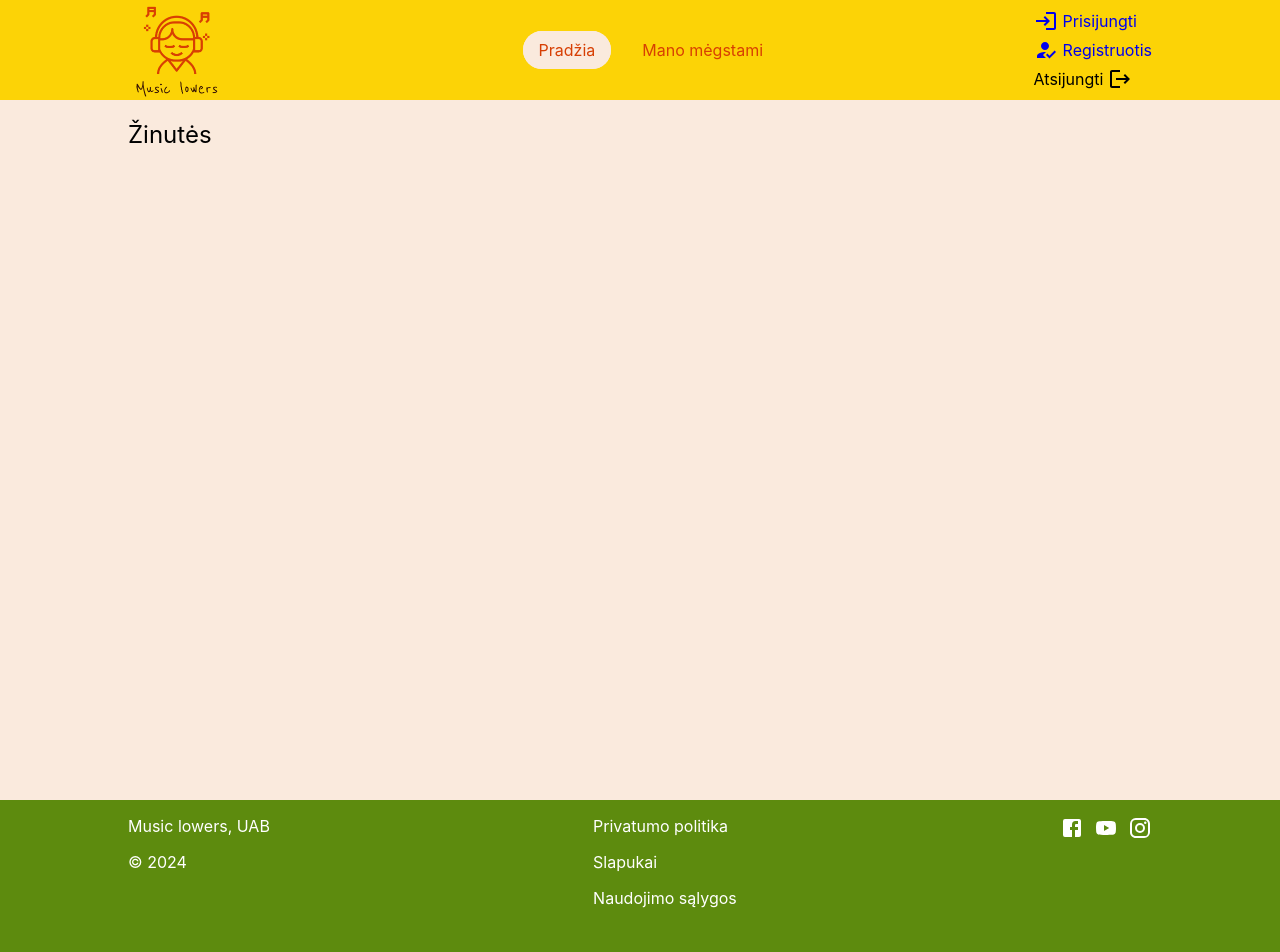
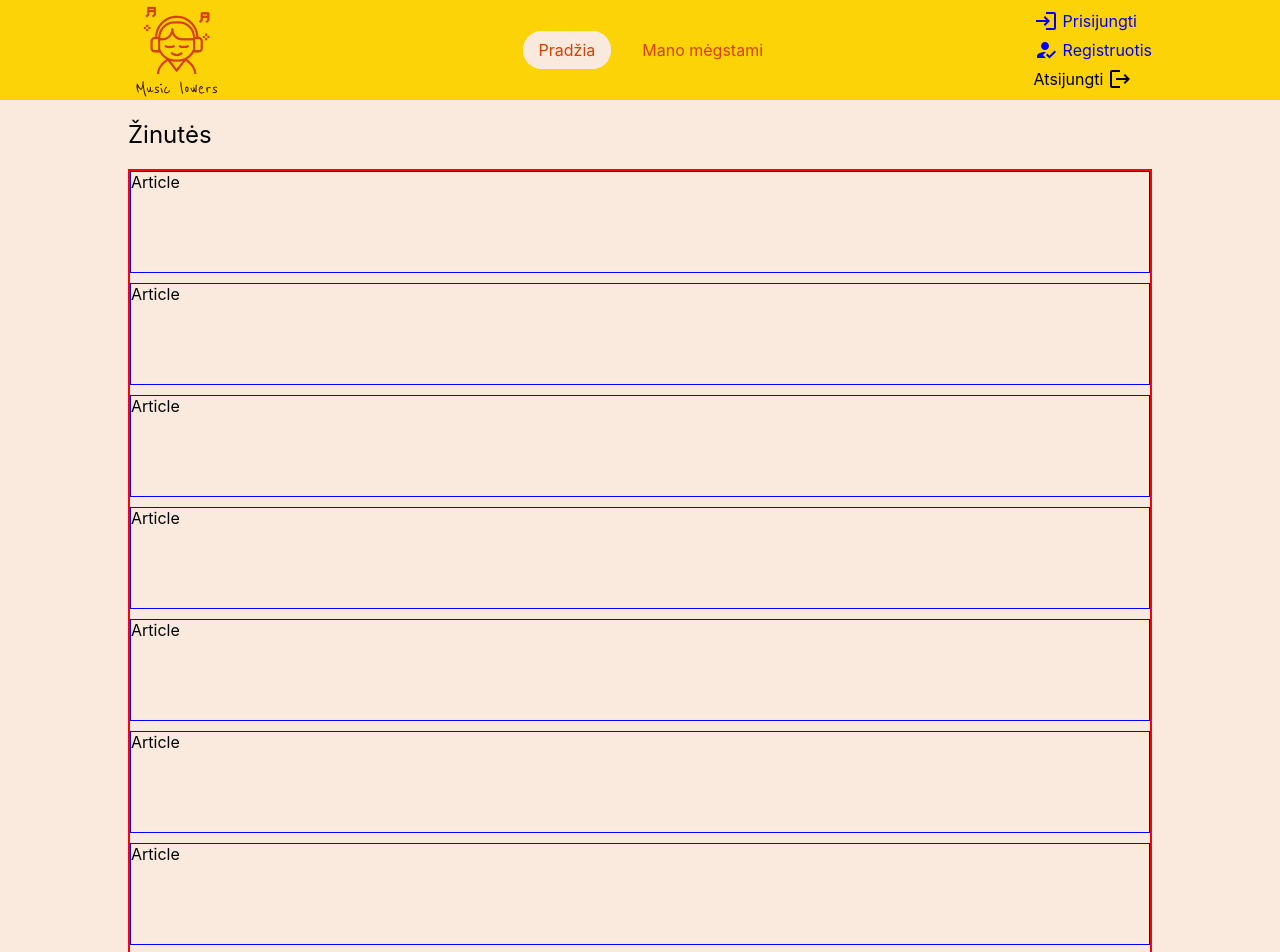
Before and after one commit to deividas-butkus/React-TS-atsiskaitymas-CA, a React (Create React App) app: page / in a window 1280 px wide. Shown: the top 952 px of the page. Built offline with nearby package versions, Linux system fonts and the light colour scheme.

Commit message:
MyFavorite page with FavoritePosts section created | UserBox Links and <a> link fixed | Link to Home added in Header to Logo component |  main moved to PageTemplate and styled

```diff
--- a/src/App.tsx
+++ b/src/App.tsx
@@ -1,11 +1,13 @@
 import { Routes, Route } from "react-router-dom";
 
 import Home from "./components/pages/Home";
+import MyFavorites from "./components/pages/MyFavorites";
 
 const App = () => {
   return (
     <Routes>
       <Route index element={<Home />} />
+      <Route path="myFavorites" element={<MyFavorites />} />
     </Routes>
   );
 };
--- a/src/components/molecules/NavBar.tsx
+++ b/src/components/molecules/NavBar.tsx
@@ -37,7 +37,7 @@ const NavBar = () => {
           <NavLink to={"/"}>Pradžia</NavLink>
         </li>
         <li>
-          <NavLink to={"/userPage"}>Mano mėgstami</NavLink>
+          <NavLink to={"/myFavorites"}>Mano mėgstami</NavLink>
         </li>
       </ul>
     </StyledNav>
--- a/src/components/molecules/UserBox.tsx
+++ b/src/components/molecules/UserBox.tsx
@@ -10,7 +10,8 @@ const StyledUserBoxDiv = styled.div`
   flex-direction: column;
   align-items: left;
   gap: 5px;
-    > a, div {
+  > a,
+  div {
     text-decoration: none;
     display: flex;
     align-items: center;
@@ -18,8 +19,6 @@ const StyledUserBoxDiv = styled.div`
     &:hover {
       cursor: pointer;
       color: #d73f03;
-
-      }
     }
   }
 `;
--- /dev/null
+++ b/src/components/organisms/FavoritePosts.tsx
@@ -0,0 +1,9 @@
+const FavotitePosts = () => {
+  return (
+    <section>
+      <h2>Favorite Posts</h2>
+    </section>
+  );
+};
+
+export default FavotitePosts;
--- a/src/components/organisms/Header.tsx
+++ b/src/components/organisms/Header.tsx
@@ -1,3 +1,4 @@
+import { Link } from "react-router-dom";
 import styled from "styled-components";
 
 import Logo from "../atoms/Logo";
@@ -43,10 +44,11 @@ const Header = ({ logoImg }: Props) => {
   return (
     <StyledHeader>
       <div className="logo">
-        <Logo logoImg={logoImg} />
+        <Link to={"/"}>
+          <Logo logoImg={logoImg} />
+        </Link>
       </div>
       <NavBar />
-
       <UserBox />
     </StyledHeader>
   );
--- a/src/components/organisms/Posts.tsx
+++ b/src/components/organisms/Posts.tsx
@@ -1,20 +1,34 @@
 import styled from "styled-components";
 
 const StyledPostsSection = styled.section`
-  min-height: calc(100vh - 100px);
-  background-color: #faeadd;
-  > h1 {
-    margin: 0;
-    padding: 20px 0;
-    font-size: 1.5rem;
-    font-weight: 400;
+  > div {
+    border: 2px solid red;
+    display: flex;
+    flex-direction: column;
+    gap: 10px;
+    > article {
+      height: 100px;
+      border: 1px solid blue;
+    }
   }
 `;
 
 const Posts = () => {
   return (
     <StyledPostsSection>
-      <h1>Žinutės</h1>
+      <h2>Žinutės</h2>
+      <div>
+        <article>Article</article>
+        <article>Article</article>
+        <article>Article</article>
+        <article>Article</article>
+        <article>Article</article>
+        <article>Article</article>
+        <article>Article</article>
+        <article>Article</article>
+        <article>Article</article>
+        <article>Article</article>
+      </div>
     </StyledPostsSection>
   );
 };
--- a/src/components/pages/Home.tsx
+++ b/src/components/pages/Home.tsx
@@ -4,9 +4,7 @@ import PageTemplate from "../templates/PageTemplate";
 const Home = () => {
   return (
     <PageTemplate>
-      <main>
-        <Posts />
-      </main>
+      <Posts />
     </PageTemplate>
   );
 };
--- /dev/null
+++ b/src/components/pages/MyFavorites.tsx
@@ -0,0 +1,12 @@
+import PageTemplate from "../templates/PageTemplate";
+import FavoritePosts from "../organisms/FavoritePosts";
+
+const MyFavorites = () => {
+  return (
+    <PageTemplate>
+      <FavoritePosts />
+    </PageTemplate>
+  );
+};
+
+export default MyFavorites;
--- a/src/components/templates/PageTemplate.tsx
+++ b/src/components/templates/PageTemplate.tsx
@@ -1,6 +1,14 @@
+import styled from "styled-components";
+
 import Header from "../organisms/Header";
 import Footer from "../organisms/Footer";
 import logo from "./../../media/logo.png";
+
+const StyledMain = styled.main`
+  min-height: calc(100vh - 100px);
+  background-color: #faeadd;
+  padding-bottom: 20px;
+`;
 
 type PropsType = {
   children: React.ReactNode;
@@ -10,7 +18,7 @@ const PageTemplate = ({ children }: PropsType) => {
   return (
     <>
       <Header logoImg={logo} />
-      {children}
+      <StyledMain>{children}</StyledMain>
       <Footer />
     </>
   );
--- a/src/index.css
+++ b/src/index.css
@@ -17,3 +17,10 @@ section,
 footer {
   padding: 0 10%;
 }
+
+h2 {
+  margin: 0;
+  padding: 20px 0;
+  font-size: 1.5rem;
+  font-weight: 400;
+}
```
Lines whose indentation alone changed are shown as unchanged.
